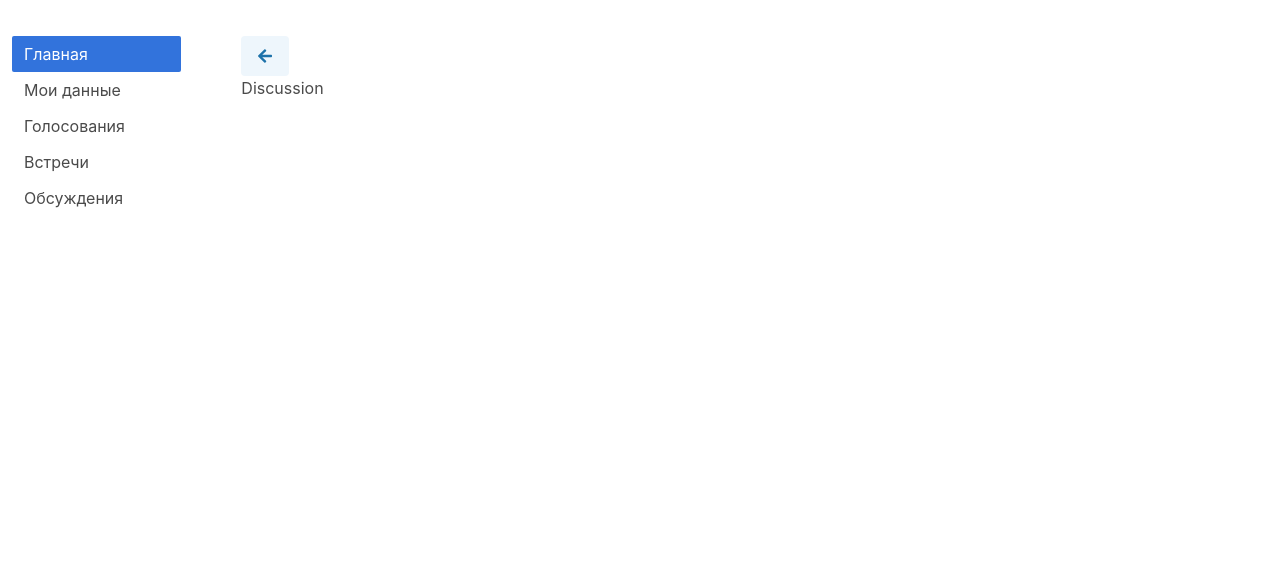
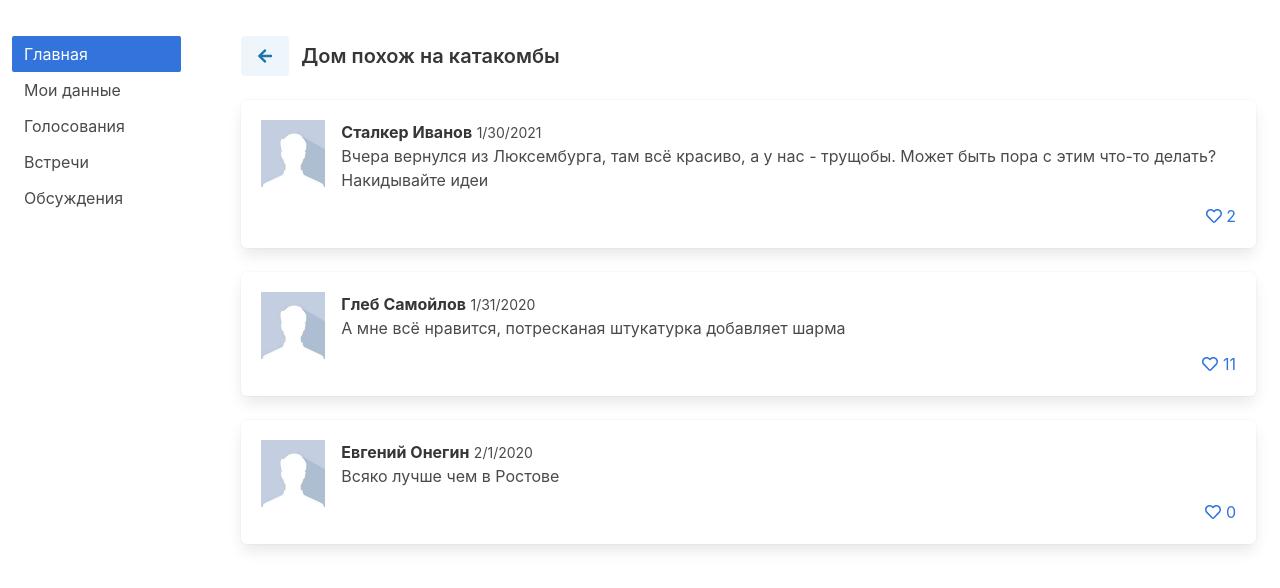
Before and after one commit to BelarusDigitalFuture/o, a React (Create React App) app: page /discussions/1 in a window 1280 px wide. Shown: the top 588 px of the page. Built offline with nearby package versions, Linux system fonts and the light colour scheme.

Commit message:
introducing DiscussionPage !

```diff
--- a/src/components/Pages/DiscussionPage/DiscussionPage.jsx
+++ b/src/components/Pages/DiscussionPage/DiscussionPage.jsx
@@ -1,8 +1,28 @@
-import React from 'react';
+import React, { useContext } from 'react';
+import { useParams } from 'react-router-dom';
 import GenericPage from '../GenericPage/GenericPage';
+import { TopicsContext } from '../../../shared/state';
+import Comment from '../../../containers/Comment/Comment';
 
 const DiscussionPage = () => {
-  return <GenericPage>Discussion</GenericPage>;
+  const { topicId } = useParams();
+  const { topics } = useContext(TopicsContext);
+  const topic = topics[topicId];
+  const comments = topic.topicData.comments.sort((x, y) => x.date.getTime() - y.date.getTime());
+
+  return (
+    <GenericPage header={topic.header}>
+      <Comment
+        author={topic.author}
+        date={topic.date}
+        comment={topic.text}
+        likes={topic.topicData.likes}
+      />
+      {comments.map((x, i) => (
+        <Comment key={i} {...x} />
+      ))}
+    </GenericPage>
+  );
 };
 
 export default DiscussionPage;
--- /dev/null
+++ b/src/containers/Comment/Comment.jsx
@@ -0,0 +1,53 @@
+import React, { useState } from 'react';
+import parse from 'html-react-parser';
+import { FontAwesomeIcon } from '@fortawesome/react-fontawesome';
+import { faHeart as fasHeart } from '@fortawesome/free-solid-svg-icons';
+import { faHeart as farHeart } from '@fortawesome/free-regular-svg-icons';
+
+const Comment = ({ author, date, comment, likes = 0 }) => {
+  const [isLiked, setIsLiked] = useState(false);
+  const [likesCounter, setLikesCounter] = useState(likes);
+
+  const likeClickHandler = () => {
+    setIsLiked(!isLiked);
+    setLikesCounter(isLiked ? likesCounter - 1 : likesCounter + 1);
+  };
+
+  return (
+    <div className="box">
+      <article className="media">
+        <div className="media-left">
+          <figure className="image is-64x64">
+            <img src="/userpic.jpeg" alt="Image" />
+          </figure>
+        </div>
+        <div className="media-content">
+          <div className="content">
+            <p>
+              <strong>{author}</strong> <small>{date.toLocaleDateString()}</small>
+              <br />
+              {parse(comment)}
+            </p>
+          </div>
+          <nav className="level">
+            <div className="level-left" />
+            <div className="level-right">
+              <a className="level-item" aria-label="reply">
+                <span className="icon is-small">
+                  <FontAwesomeIcon
+                    className="aria-hidden"
+                    onClick={likeClickHandler}
+                    icon={isLiked ? fasHeart : farHeart}
+                  />
+                </span>
+                <span>&nbsp;{likesCounter}</span>
+              </a>
+            </div>
+          </nav>
+        </div>
+      </article>
+    </div>
+  );
+};
+
+export default Comment;
```
